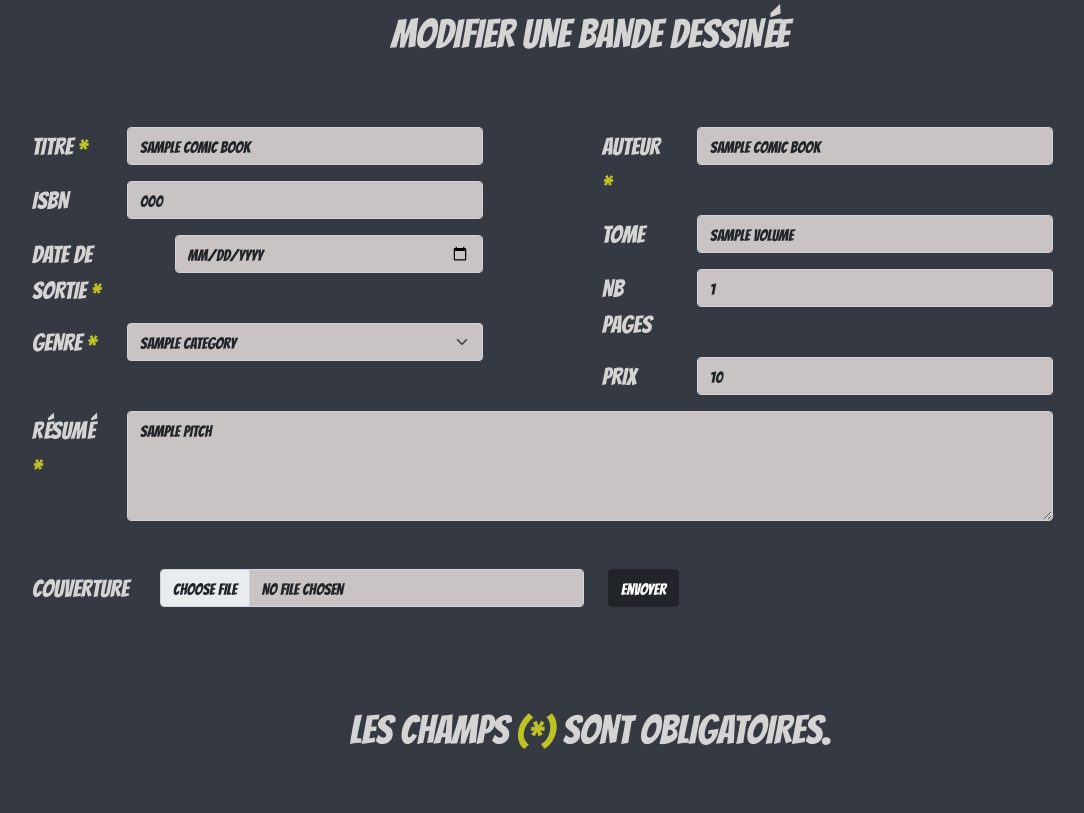
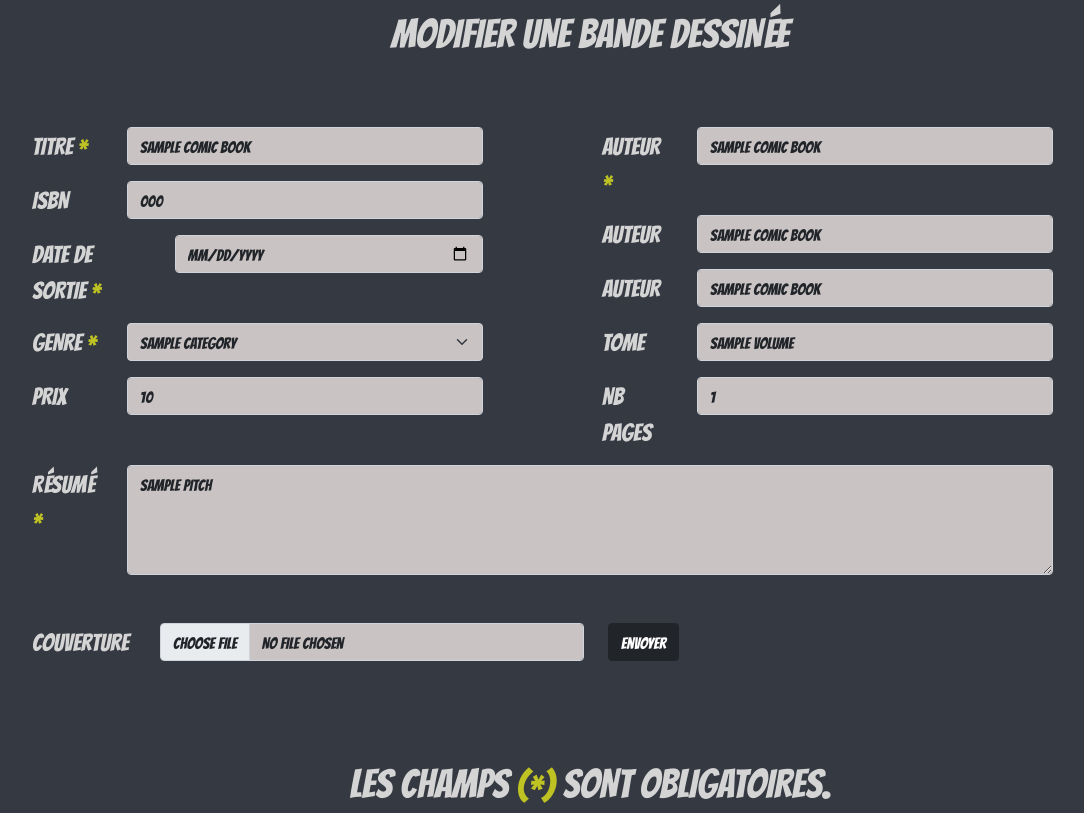
Before and after one commit to WildCodeSchool/2022_03_PHP_Lyon_P2_Comic_Cult, a PHP site: template src/View/Admin/edit.html.twig in a window 1280 px wide. Shown: the part 124-937 px from the top of the page, without its empty margins (50-1134 px from the left). Before the commit the page ends 873 px from the top, so only its background shows below. Run offline with PHP 8.4, Linux system fonts and the light colour scheme; the template is opened without the code that fills it: most values are stand-ins (such as "Sample title", 1, 10 or a date in 2020); some libraries are stand-ins or nearby versions.

Commit message:
Modify edit() in admin controller to display comic authors + first edit of edit.html.twig : Add two inputs in the form for multiple authors

```diff
--- a/src/Controller/AdminController.php
+++ b/src/Controller/AdminController.php
@@ -82,6 +82,7 @@ class AdminController extends AbstractController
         $adminManager = new AdminManager();
         $genreManager = new GenreManager();
         $comicGenres = $genreManager->selectAll();
+        $comicAuthors = $adminManager->selectAllAuthorsInJunction();
         $comicById = $adminManager->selectOneById($id);
         $errors = [];
         if (($_SERVER['REQUEST_METHOD'] === 'POST')) {
@@ -110,7 +111,7 @@ class AdminController extends AbstractController
         }
 
         return $this->twig->render('Admin/edit.html.twig', array('errors' => $errors, 'comicBook' => $comicById,
-                                    'comicGenres' => $comicGenres));
+                                    'comicGenres' => $comicGenres, 'comicAuthors' => $comicAuthors));
     }
 
     public function authorList(): string
--- a/src/View/Admin/edit.html.twig
+++ b/src/View/Admin/edit.html.twig
@@ -52,12 +52,33 @@
                                     {% endfor %}
                                 </select>
                             </div>
+                    </div>
+
+                    <div class="form-group row mt-3">
+                        <label for="price" class="label_form_add_BD col-sm-2 control-label">PRIX</label>
+                        <div class="col-sm-8">
+                            <input type="text" class="form-control input-bg" name="price" id="price" value="{{ comicBook.price }}">
                         </div>
                     </div>
+                </div>
 
                 <div class="col-lg-6">
                     <div class="form-group row mt-5">
                         <label for="author_name" class="label_form_add_BD col-sm-2 control-label">AUTEUR <span class="asterisk">*</span></label>
+                        <div class="col-sm-8">
+                            <input type="text" class="input-bg form-control" name="author_name" id="author" value="{{ comicBook.author_name }}" required>
+                        </div>
+                    </div>
+
+                    <div class="form-group row mt-3">
+                        <label for="author_name" class="label_form_add_BD col-sm-2 control-label">AUTEUR</label>
+                        <div class="col-sm-8">
+                            <input type="text" class="input-bg form-control" name="author_name" id="author" value="{{ comicBook.author_name }}" required>
+                        </div>
+                    </div>
+
+                    <div class="form-group row mt-3">
+                        <label for="author_name" class="label_form_add_BD col-sm-2 control-label">AUTEUR</label>
                         <div class="col-sm-8">
                             <input type="text" class="input-bg form-control" name="author_name" id="author" value="{{ comicBook.author_name }}" required>
                         </div>
@@ -77,12 +98,6 @@
                         </div>
                     </div>
 
-                    <div class="form-group row mt-3">
-                        <label for="price" class="label_form_add_BD col-sm-2 control-label">PRIX</label>
-                        <div class="col-sm-8">
-                            <input type="text" class="form-control input-bg" name="price" id="price" value="{{ comicBook.price }}">
-                        </div>
-                    </div>
                 </div>
 
                 <div class="col-lg-12">
```
